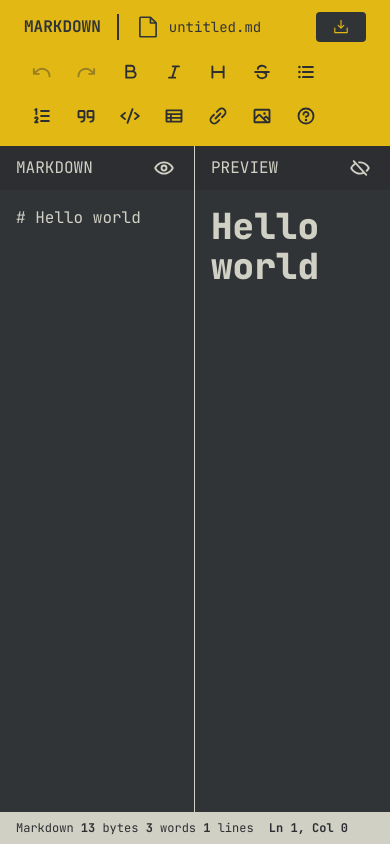
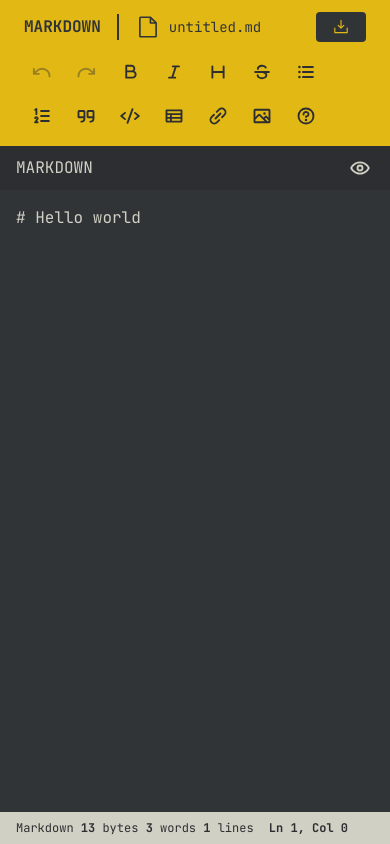
Before and after one commit to Lictro/markdown-editor, a Next.js app: page / in a window 390 px wide. Built offline with nearby package versions, Linux system fonts and the light colour scheme.

Commit message:
Fix issue when switching modes

```diff
--- a/src/app/page.tsx
+++ b/src/app/page.tsx
@@ -66,17 +66,19 @@ export default function Home() {
       />
 
       <div className="flex-1 min-h-0 flex flex-col">
-        <div className="grid grid-cols-2 h-full min-h-0 scrollbar">
+        <div className="grid sm:grid-cols-2 h-full min-h-0 scrollbar">
           <Editor
             value={markdown}
             onChange={setMarkdown}
             textareaRef={editorRef}
             onScroll={() => syncScroll("editor")}
             onCursorMove={handleCursorMove}
+            viewMode={viewMode}
             setViewMode={setViewMode}
           />
           <Preview
             content={markdown}
+            viewMode={viewMode}
             setViewMode={setViewMode}
             previewRef={previewRef}
             onScroll={() => syncScroll("preview")}
--- a/src/components/Editor.tsx
+++ b/src/components/Editor.tsx
@@ -7,6 +7,7 @@ interface EditorProps {
   textareaRef: React.RefObject<HTMLTextAreaElement | null>;
   onScroll: () => void;
   onCursorMove: () => void;
+  viewMode: "editor" | "preview";
   setViewMode: (mode: "editor" | "preview") => void;
 }
 
@@ -16,6 +17,7 @@ export default function Editor({
   textareaRef,
   onScroll,
   onCursorMove,
+  viewMode,
   setViewMode,
 }: EditorProps) {
   const handleCursorPosition = useCallback(() => {
@@ -23,7 +25,7 @@ export default function Editor({
   }, [onCursorMove]);
 
   return (
-    <div className="border-r border-warm-gray-light h-full flex flex-col min-h-0">
+    <div className={`sm:border-r sm:border-warm-gray-light h-full flex-col min-h-0 ${viewMode === "editor" ? "flex" : "hidden sm:flex"}`}>
       <div className="py-2 px-4 bg-charcoal-dark shrink-0 flex justify-between items-center">
         <span>MARKDOWN</span>
         <button
@@ -42,7 +44,7 @@ export default function Editor({
         onKeyUp={handleCursorPosition}
         onMouseUp={handleCursorPosition}
         onSelect={handleCursorPosition}
-        className="flex-1 min-h-0 w-full p-4 bg-transparent outline-none overflow-auto resize-none"
+        className="flex-1 min-h-0 w-full h-full p-4 bg-transparent outline-none overflow-auto resize-none"
         value={value}
         onChange={(e) => {
           onChange(e.target.value);
--- a/src/components/Preview.tsx
+++ b/src/components/Preview.tsx
@@ -6,6 +6,7 @@ interface PreviewProps {
   content: string;
   previewRef: React.RefObject<HTMLDivElement | null>;
   onScroll: () => void;
+  viewMode: "editor" | "preview";
   setViewMode: (mode: "editor" | "preview") => void;
 }
 
@@ -13,11 +14,12 @@ export default function Preview({
   content,
   previewRef,
   onScroll,
+  viewMode,
   setViewMode,
 }: PreviewProps) {
   return (
-    <div className="h-full flex flex-col min-h-0">
-      <div className="py-2 px-4 bg-charcoal-dark shrink-0 flex justify-between items-center">
+    <div className={`h-full flex-col min-h-0 ${viewMode === "preview" ? "flex" : "hidden sm:flex"}`}>
+      <div className="py-2 px-4 bg-charcoal-dark shrink-0 flex justify-between items-center sm:block">
         <span>PREVIEW</span>
         <button
           onClick={() => setViewMode("editor")}
@@ -41,6 +43,7 @@ export default function Preview({
             prose-strong:text-warm-gray-light
             prose-pre:bg-charcoal-dark
             prose-a:text-gold
+            prose-code:text-gold
             prose-blockquote:text-warm-gray
             prose-blockquote:border-l-gold
             prose-ul:text-warm-gray-light
```
